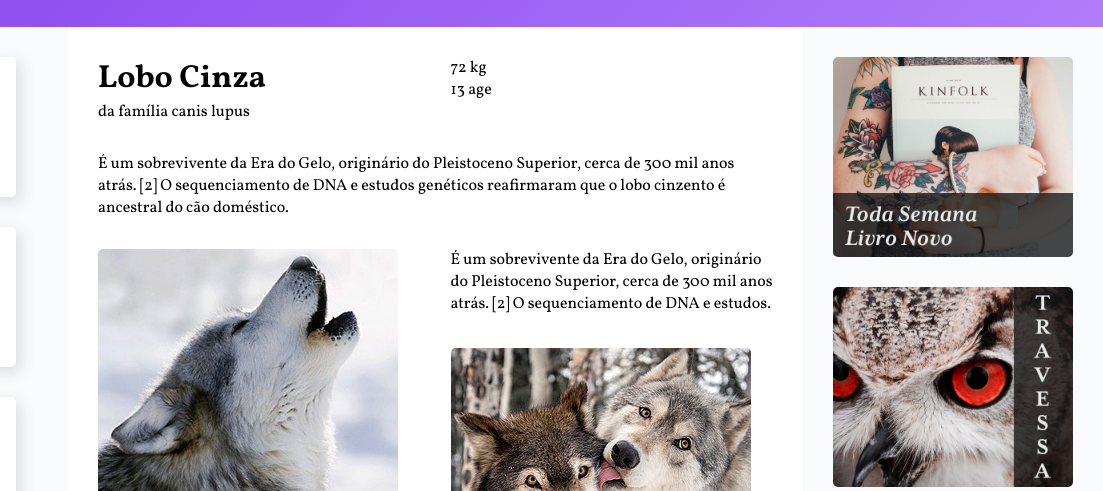
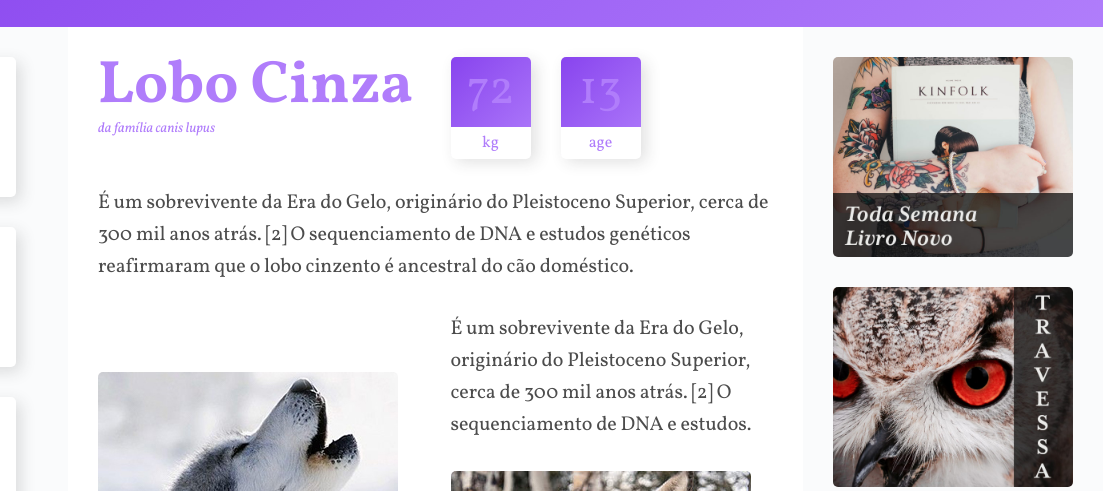
Before and after one commit to viniciussnitram/wildbeast, a plain HTML site: page index.html in a window 1280 px wide. Shown: the part 78-569 px from the top of the page, 177-1280 px from the left. Drawn offline with Linux system fonts and the light colour scheme.

Commit message:
feat: stylized the 'content', main content of the page. changed colors, display, font-size, letter-spacing, line-height, marginwidth

```diff
--- a/css/style.css
+++ b/css/style.css
@@ -121,6 +121,69 @@ img {
     grid-column: 1 / -1;
 }
 
+.content p {
+    font-size: 1.25em;
+    line-height: 1.6;
+    letter-spacing: -0.005em;
+    color: rgba(0, 0, 0, .7);
+}
+
+.content .informations p + p {
+    margin-top: 30px;
+}
+
+.content .title {
+    color: #B07DFB;
+}
+
+.content .title h1 {
+    font-size: 3.75em;
+    line-height: 1;
+    font-weight: 700;
+}
+
+.content .title span {
+    font-size: 0.875em;
+    font-style: italic;
+}
+
+.content .characteristics {
+    display: flex;
+    align-items: flex-start;
+}
+.content .characteristics > div {
+    width: 80px;
+    text-align: center;
+    background: linear-gradient(135deg, #8844EE, #B07DFB);
+    border-radius: 5px;
+    box-shadow: 5px 5px 15px 0px rgba(44, 44, 44, .15);
+    position: relative;
+}
+
+.content .characteristics > div:first-child {
+    margin-right: 30px;
+}
+
+.content .characteristics span {
+    display: block;
+    color: #B07DFB;
+}
+
+.content .characteristics .number {
+    color: #B07DFB;
+    font-size: 3em;
+    line-height: 1;
+    margin: 10px auto;
+}
+
+.content .characteristics .label {
+    background: white;
+    border-radius: 0px 0px 5px 5px;
+    padding: 5px 0px;
+    position: relative;
+    top: 2px;
+}
+
 /* Ad */
 .ad {
     grid-area: ad;
```
